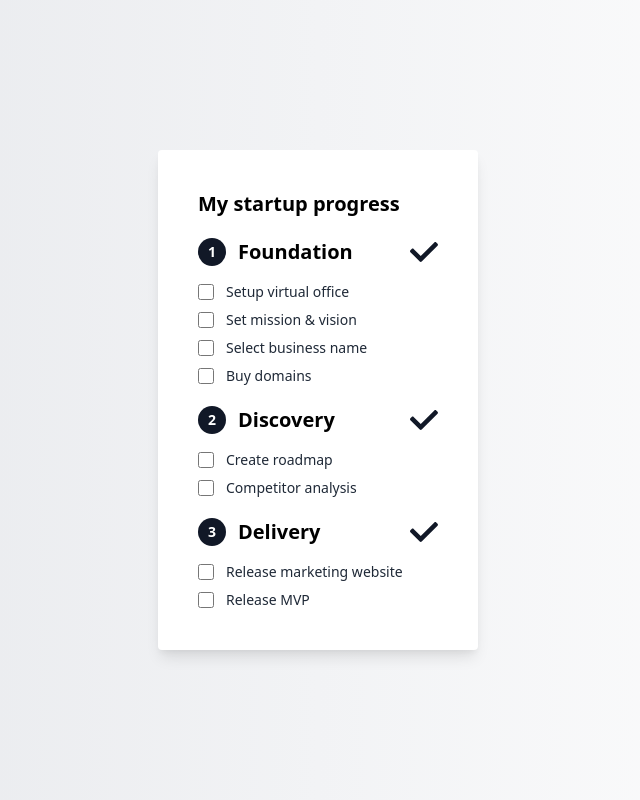
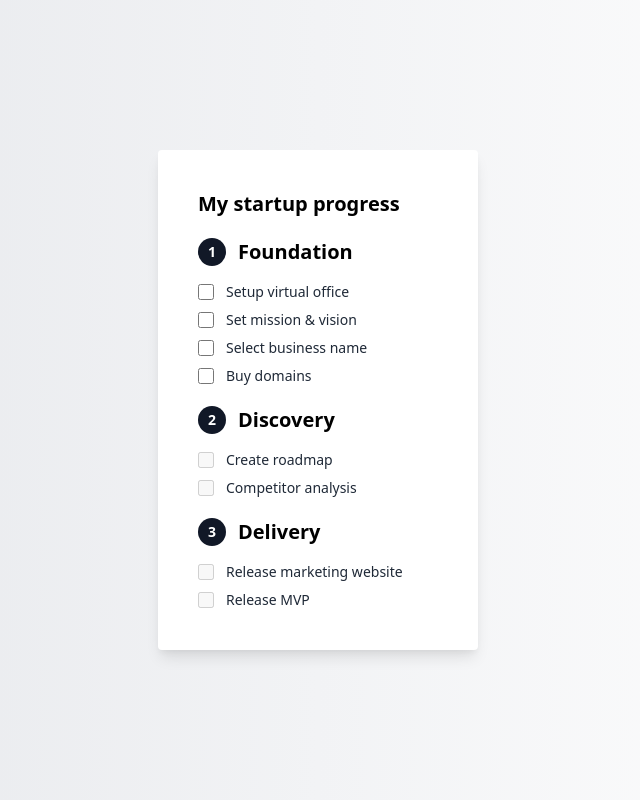
Before and after one commit to vb-oiko/startup-progress-test, a React (Create React App) app: page / in a window 1280 px wide. Shown: the whole page, without its empty margins (322-962 px from the left). Built offline with nearby package versions, Linux system fonts and the light colour scheme.

Commit message:
add: disabled and completed logic

```diff
--- a/src/components/ProgressPanel.tsx
+++ b/src/components/ProgressPanel.tsx
@@ -69,6 +69,11 @@ const ProgressPanel = ({ onComplete }: { onComplete: () => void }) => {
                 index={index}
                 stage={stage}
                 key={`stage-${index}`}
+                disabled={index !== activeStepIndex}
+                completed={
+                  (activeStepIndex !== null && index < activeStepIndex) ||
+                  activeStepIndex === -1
+                }
                 onChange={onStageChange}
               />
             ))}
--- a/src/components/ProgressStage.tsx
+++ b/src/components/ProgressStage.tsx
@@ -6,10 +6,14 @@ import TickIcon from "./TickIcon";
 const ProgressPanel = ({
   index,
   stage,
+  disabled,
+  completed,
   onChange,
 }: {
   index: number;
   stage: StartupStage;
+  disabled: boolean;
+  completed: boolean;
   onChange: (index: number, stage: StartupStage) => void;
 }) => {
   const onStepChange = (stepIndex: number, value: boolean) => {
@@ -28,12 +32,17 @@ const ProgressPanel = ({
         <span className="text-xl font-bold ml-3 mr-auto select-none">
           {stage.name}
         </span>
-        <TickIcon />
+        {completed ? <TickIcon /> : null}
       </div>
       <ul className="space-y-2">
         {stage.steps.map((step, index) => (
           <li key={`step-${index}`}>
-            <ProgressStep index={index} step={step} onChange={onStepChange} />
+            <ProgressStep
+              index={index}
+              step={step}
+              onChange={onStepChange}
+              disabled={disabled}
+            />
           </li>
         ))}
       </ul>
--- a/src/components/ProgressStep.tsx
+++ b/src/components/ProgressStep.tsx
@@ -1,14 +1,17 @@
 import React, { useState } from "react";
 import { StartupStep } from "../services/ProgressService";
 import { stringToKebab } from "../utils";
+import cx from "classnames";
 
 const ProgressStep = ({
   index,
   step,
+  disabled,
   onChange,
 }: {
   index: number;
   step: StartupStep;
+  disabled: boolean;
   onChange: (index: number, value: boolean) => void;
 }) => {
   const id = `checkbox-${stringToKebab(step.name)}`;
@@ -23,7 +26,13 @@ const ProgressStep = ({
           name={id}
           type="checkbox"
           checked={checked}
-          className="focus:ring-indigo-500 h-4 w-4 text-indigo-600 border-gray-300 rounded cursor-pointer"
+          disabled={disabled}
+          className={cx(
+            "focus:ring-indigo-500 h-4 w-4 text-indigo-600 border-gray-300 rounded",
+            {
+              "cursor-pointer": !disabled,
+            }
+          )}
           onChange={(ev) => {
             const { checked } = ev.target;
             setChecked(checked);
@@ -34,7 +43,10 @@ const ProgressStep = ({
       <div className="ml-3 text-sm">
         <label
           htmlFor={id}
-          className="font-medium text-gray-800 select-none cursor-pointer"
+          className={cx("font-medium text-gray-800 select-none ", {
+            "text-gray-600": disabled,
+            "text-gray-800 cursor-pointer": !disabled,
+          })}
         >
           {step.name}
         </label>
```
